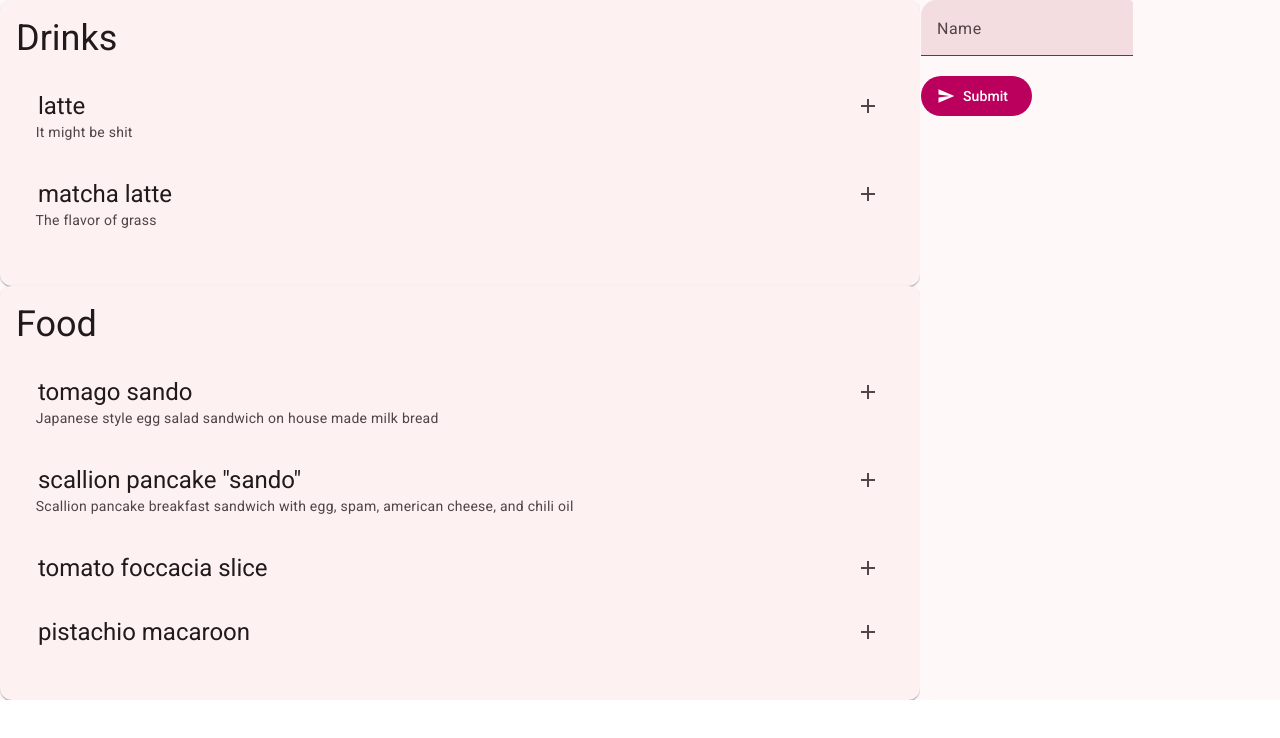
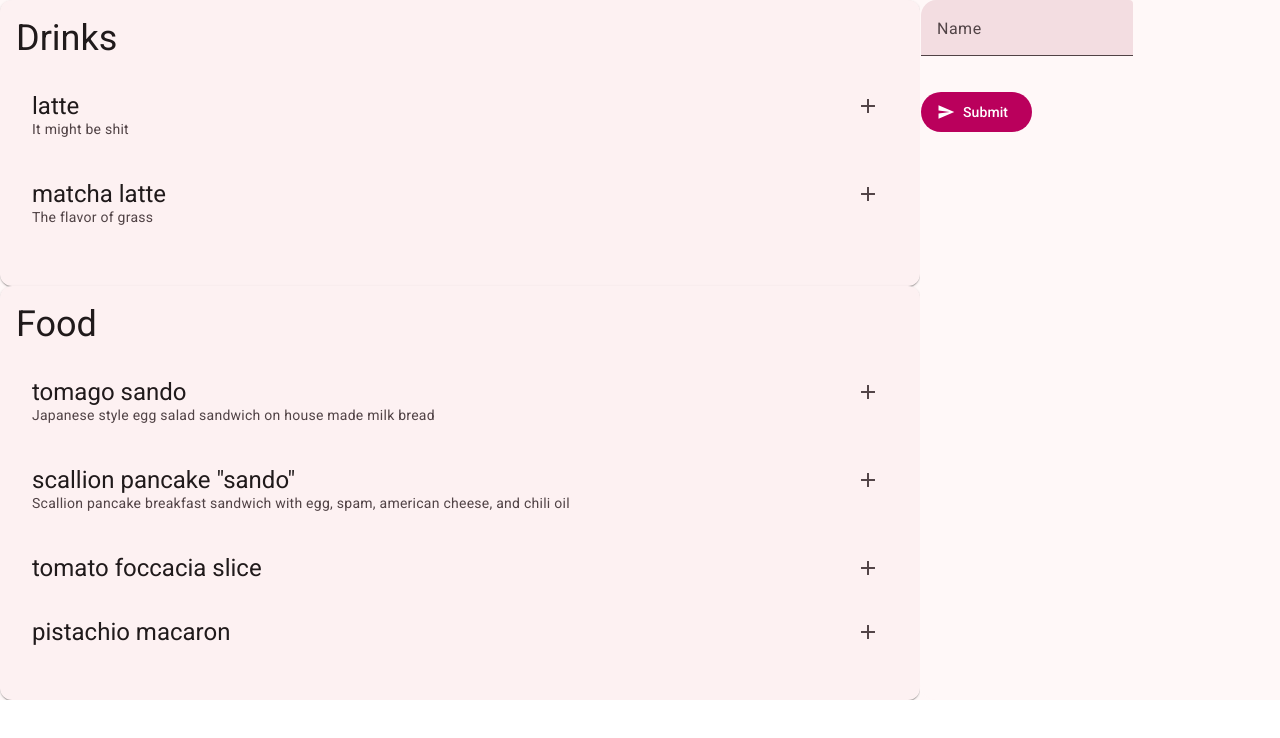
Before and after one commit to danzou56/home-cafe-circle, an Angular app: page / in a window 1280 px wide. Shown: the top 738 px of the page. Built offline with nearby package versions, Linux system fonts and the light colour scheme.

Commit message:
Add cart order items and delete

```diff
--- a/src/app/cart/cart/cart.component.html
+++ b/src/app/cart/cart/cart.component.html
@@ -5,6 +5,19 @@
       <input matInput [formControl]="customerName" />
     </mat-form-field>
   </div>
+
+  <div>
+    <mat-list>
+      @for (orderItem of orderItems; track $index) {
+        <app-order-item
+          [orderItem]="orderItem"
+          [index]="$index"
+          [deleteCallback]="deleteCallback"
+        />
+      }
+    </mat-list>
+  </div>
+
   <div>
     <button
       mat-flat-button
--- a/src/app/cart/cart/cart.component.ts
+++ b/src/app/cart/cart/cart.component.ts
@@ -6,6 +6,8 @@ import { MatFormField, MatLabel } from '@angular/material/form-field';
 import { MatIconModule } from '@angular/material/icon';
 import { MatInput } from '@angular/material/input';
 import { FormControl, ReactiveFormsModule } from '@angular/forms';
+import { MatListModule } from "@angular/material/list";
+import { OrderItemComponent } from "./order-item/order-item.component";
 
 @Component({
   selector: 'app-cart',
@@ -17,6 +19,8 @@ import { FormControl, ReactiveFormsModule } from '@angular/forms';
     MatInput,
     MatLabel,
     ReactiveFormsModule,
+    MatListModule,
+    OrderItemComponent,
   ],
   templateUrl: './cart.component.html',
   styleUrl: './cart.component.css',
@@ -47,7 +51,7 @@ export class CartComponent {
       items: orderItems.map((orderItem) => ({
         name: orderItem.name,
         sub_items:
-          orderItem.subItems.map((subItem) => ({ name: subItem })) || undefined,
+          orderItem.subItems.map((subItem) => ({ name: subItem.name })) || undefined,
       })),
     };
   }
@@ -60,4 +64,8 @@ export class CartComponent {
       )
       .subscribe(this.submitCallback);
   }
+
+  deleteCallback: (index: number) => void = (index: number) => {
+    this.orderItems.splice(index, 1);
+  }
 }
--- /dev/null
+++ b/src/app/cart/cart/order-item/order-item.component.css
@@ -0,0 +1,3 @@
+.button-container {
+  float: right;
+}
--- /dev/null
+++ b/src/app/cart/cart/order-item/order-item.component.html
@@ -0,0 +1,20 @@
+<mat-list-item>
+  <span matListItemTitle>
+    <span>{{ orderItem.name }}</span>
+    <span matListItemLine class="button-container">
+      <button mat-icon-button (click)="deleteCallback(index)">
+        <mat-icon fontIcon="delete">
+          delete
+        </mat-icon>
+      </button>
+    </span>
+  </span>
+  @if (orderItem.subItems.length > 0) {
+    <ul matListItemLine>
+      @for (subItem of orderItem.subItems; track $index) {
+        <li>{{ subItem.name }}</li>
+      }
+    </ul>
+  }
+
+</mat-list-item>
--- /dev/null
+++ b/src/app/cart/cart/order-item/order-item.component.ts
@@ -0,0 +1,21 @@
+import { Component, Input } from "@angular/core";
+import { MatListModule } from "@angular/material/list";
+import { MatButtonModule } from "@angular/material/button";
+import { MatIconModule } from "@angular/material/icon";
+import { OrderItem } from "../order-item";
+
+@Component({
+  selector: 'app-order-item',
+  standalone: true,
+  imports: [MatListModule, MatButtonModule, MatIconModule],
+  templateUrl: './order-item.component.html',
+  styleUrl: './order-item.component.css'
+})
+export class OrderItemComponent {
+  @Input()
+  orderItem!: OrderItem;
+  @Input()
+  index!: number;
+  @Input()
+  deleteCallback!: (index: number) => void;
+}
--- /dev/null
+++ b/src/app/menu/menu-item/menu-item.component.css
@@ -0,0 +1,11 @@
+.button-container {
+  float: right;
+}
+
+.menu-item-name {
+  display: inline;
+}
+
+.menu-item-description {
+  white-space: pre-wrap;
+}
--- a/src/app/menu/menu-item/menu-item.component.html
+++ b/src/app/menu/menu-item/menu-item.component.html
@@ -1,22 +1,18 @@
 <mat-list-item>
-  <h6 matListItemTitle>
-    {{ this.name }}
-    <p
-      matListItemLine
-      class="quantity-container"
-      style="display: inline; float: right"
-    >
+  <span matListItemTitle>
+    <h6 class="menu-item-name">{{ this.name }}</h6>
+    <span matListItemLine class="button-container">
       <button mat-icon-button (click)="this.addCallback(this)">
         <mat-icon fontIcon="add">
           add
         </mat-icon>
       </button>
-    </p>
-  </h6>
+    </span>
+  </span>
 
   @if (this.description.length > 0) {
-    <p matListItemLine>
-      {{ this.description }}
+    <p matListItemLine class="menu-item-description">
+      <span class="menu-item-description">{{ this.description }}</span>
     </p>
   }
 </mat-list-item>
--- a/src/app/menu/menu.component.ts
+++ b/src/app/menu/menu.component.ts
@@ -49,6 +49,10 @@ export class MenuComponent {
       name: 'matcha latte',
       tipe: FoodType.Drink,
       description: 'The flavor of grass',
+      radios: [
+        new MenuItemRadio('hot/iced', 'hot', 'iced'),
+        new MenuItemRadio('grass amount', 'less', 'more')
+      ]
     },
 
     {
@@ -61,6 +65,9 @@ export class MenuComponent {
       tipe: FoodType.Food,
       description:
         'Scallion pancake breakfast sandwich with egg, spam, american cheese, and chili oil',
+      radios: [
+        new MenuItemRadio('spicy level', 'mild', 'hot', 'very hot')
+      ]
     },
     {
       name: 'tomato foccacia slice',
@@ -68,7 +75,7 @@ export class MenuComponent {
       description: '',
     },
     {
-      name: 'pistachio macaroon',
+      name: 'pistachio macaron',
       tipe: FoodType.Food,
       description: '',
     },
--- a/src/app/menu/option-selector/option-selector.component.ts
+++ b/src/app/menu/option-selector/option-selector.component.ts
@@ -61,7 +61,7 @@ export class OptionSelectorComponent {
     this.addCallback()(
       new OrderItem(
         this.menuItem().name,
-        controlsArray.map((formControl) => formControl.value),
+        controlsArray.map((formControl) => new OrderItem(formControl.value)),
       ),
     );
     this.dialogRef.close();
```
Also changed, not shown: src/app/menu/menu-item/menu-item.component.ts (+3 -12 lines), 1 other file (tests, documents, lock files or other folders).
